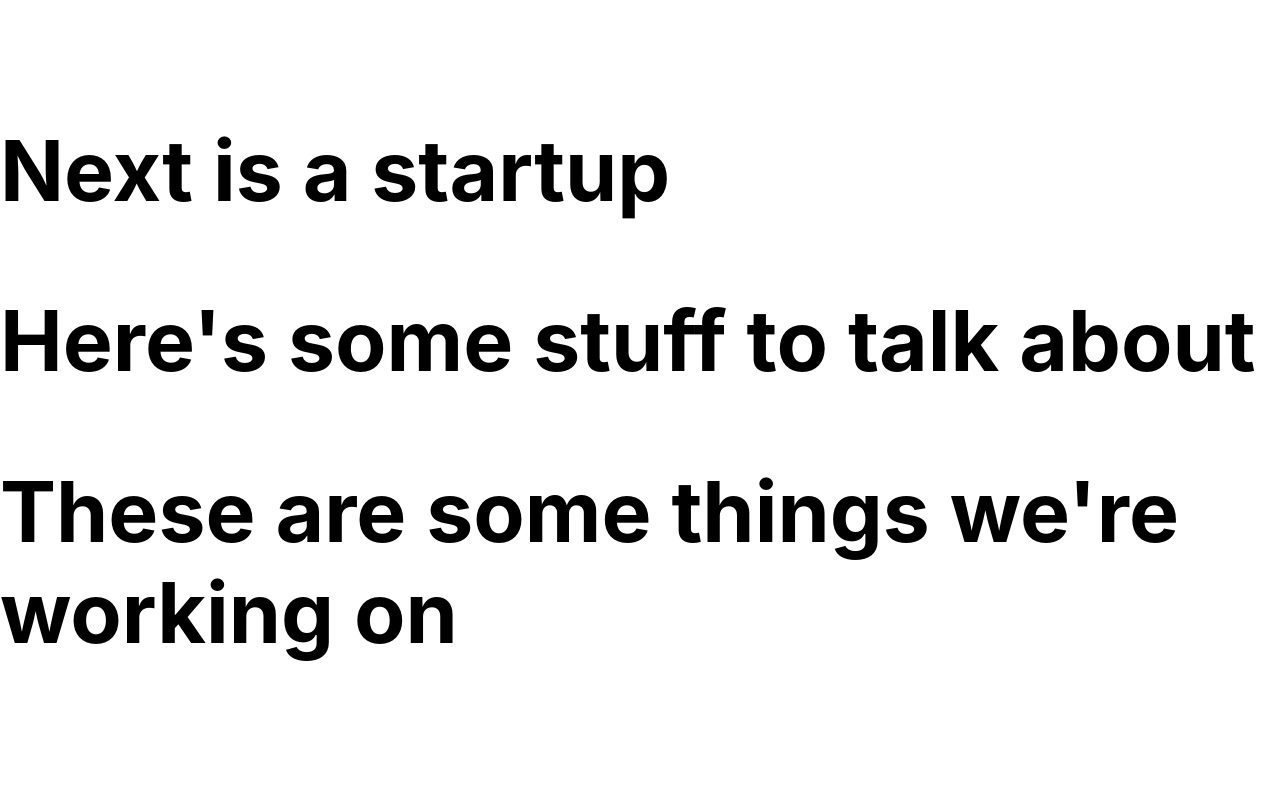
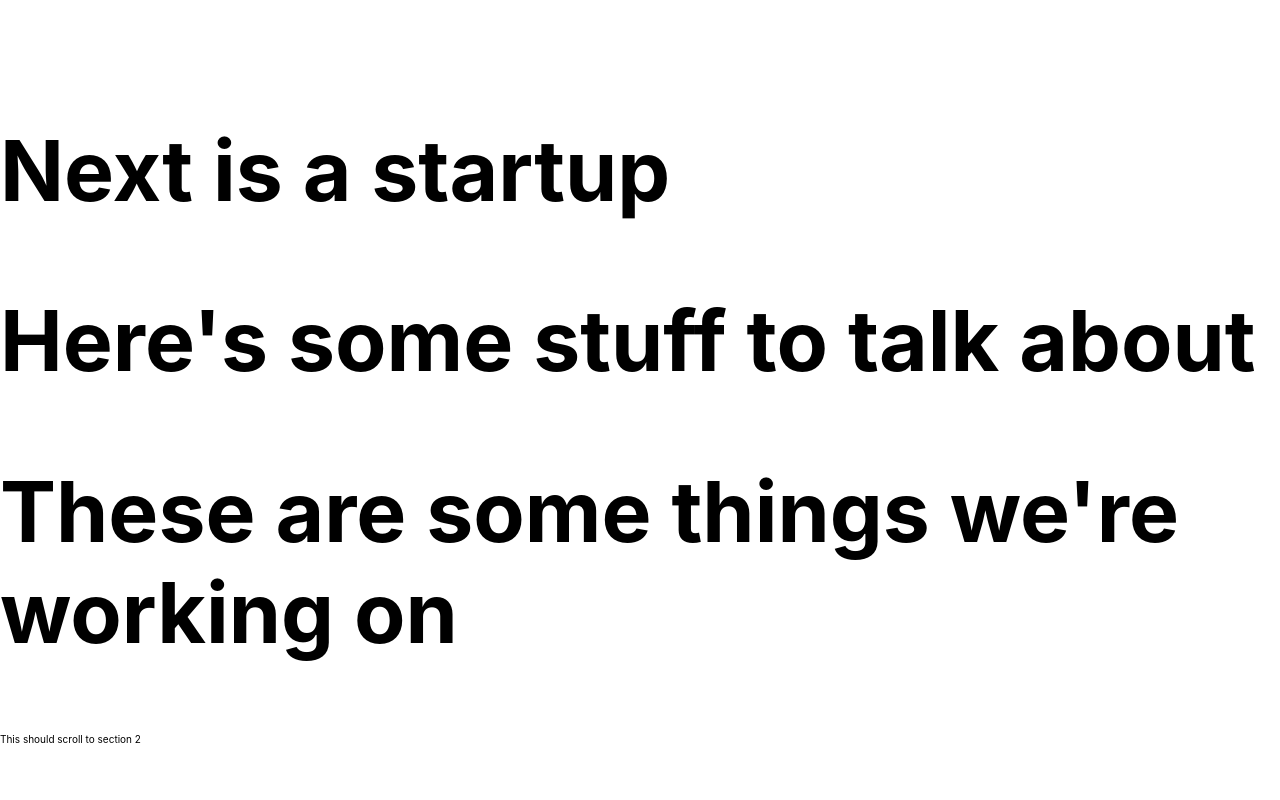
Before and after one commit to buildwhatsnext/Next--Website, a Next.js app: page / in a window 1280 px wide. Shown: the top 800 px of the page. Built offline with nearby package versions, Linux system fonts and the light colour scheme.

Commit message:
added gsap & a prestart cmd

```diff
--- a/package.json
+++ b/package.json
@@ -5,9 +5,11 @@
   "scripts": {
     "dev": "next dev",
     "build": "next build",
-    "start": "next start"
+    "start": "next start",
+    "prestart": "yarn build"
   },
   "dependencies": {
+    "gsap": "^3.2.6",
     "next": "9.3.6",
     "react": "16.13.1",
     "react-dom": "16.13.1",
--- a/pages/index.js
+++ b/pages/index.js
@@ -1,9 +1,23 @@
 import Head from 'next/head'
+import { gsap } from 'gsap';
+import ScrollToPlugin from 'gsap/ScrollToPlugin';
+
+gsap.registerPlugin(ScrollToPlugin);
 
 export default function Home() {
   const line1 = 'Next is a startup';
   const line2 = "Here's some stuff to talk about";
   const line3 = "These are some things we're working on";
+
+  const scrollScreen = (id) => {
+    gsap.to(window, {
+      duration: 2,
+      scrollTo: {
+        y: `#section${id}`,
+        offset: 50
+      }
+    });
+  }
 
   return (
     <div className="container">
@@ -18,6 +32,7 @@ export default function Home() {
             <h1>{ line1 }</h1>
             <h1>{ line2 }</h1>
             <h1>{ line3 }</h1>
+            <p onClick={(e) => scrollScreen("2") }>This should scroll to section 2</p>
           </div>
         </section>
         <section className="section">
```
Also changed, not shown: 1 other file (tests, documents, lock files or other folders).
